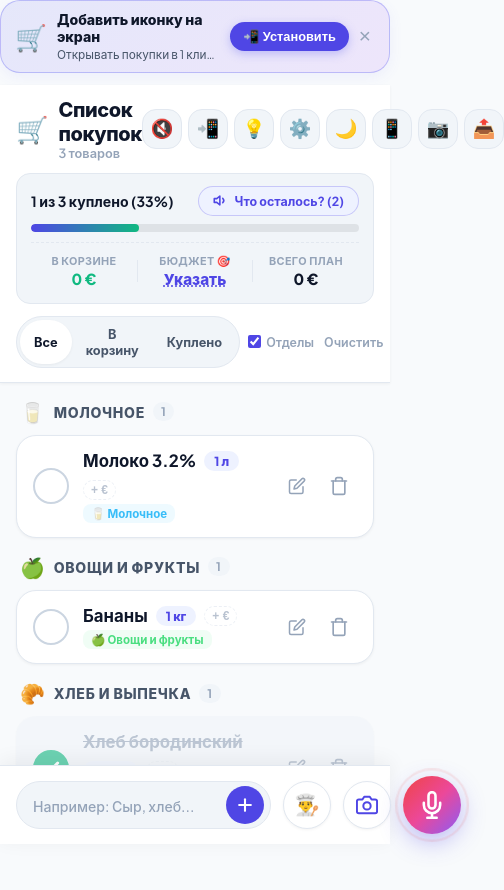
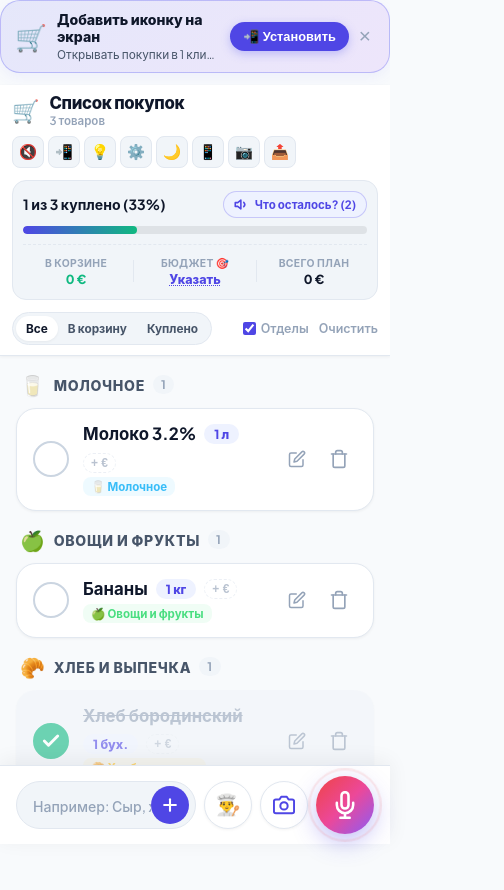
Before and after one commit to igorsurkin64-create/Reminder, a website: page index.html in a window 390 px wide. Shown: the whole page, 504 px wide, since content can reach past the window. Drawn offline with Linux system fonts and the light colour scheme; no server answers.

Commit message:
fix: header icons, modals, budget bar fit any mobile screen width

```diff
--- a/css/style.css
+++ b/css/style.css
@@ -65,7 +65,15 @@
   -webkit-tap-highlight-color: transparent;
 }
 
+html {
+  width: 100%;
+  max-width: 100%;
+  overflow-x: hidden;
+}
+
 body {
+  width: 100%;
+  max-width: 100%;
   font-family: 'Plus Jakarta Sans', -apple-system, BlinkMacSystemFont, "Segoe UI", Roboto, sans-serif;
   background-color: var(--bg-app);
   color: var(--text-primary);
@@ -79,6 +87,7 @@ body {
 
 .app-container {
   width: 100%;
+  min-width: 0;
   max-width: 480px;
   min-height: 100vh;
   display: flex;
@@ -100,8 +109,10 @@ body {
 
 .header-main-row {
   display: flex;
+  flex-wrap: wrap;
   align-items: center;
   justify-content: space-between;
+  gap: 8px;
   margin-bottom: 12px;
 }
 
@@ -130,23 +141,28 @@ body {
   color: var(--text-muted);
 }
 
+/* Icon buttons row: compact, wraps if needed */
 .header-actions {
   display: flex;
+  flex-wrap: wrap;
   align-items: center;
-  gap: 6px;
+  gap: 4px;
+  width: 100%;
 }
 
 .icon-btn {
   background: var(--bg-subtle);
   border: 1px solid var(--border-card);
   color: var(--text-secondary);
-  width: 40px;
-  height: 40px;
-  border-radius: var(--radius-md);
+  flex: 0 0 auto;
+  width: 34px;
+  height: 34px;
+  padding: 0;
+  border-radius: var(--radius-sm);
   display: flex;
   align-items: center;
   justify-content: center;
-  font-size: 1.15rem;
+  font-size: 1rem;
   cursor: pointer;
   transition: all 0.2s ease;
 }
@@ -228,6 +244,7 @@ body {
 /* ==================== BUDGET BAR ==================== */
 .budget-bar {
   display: flex;
+  flex-wrap: wrap;
   align-items: center;
   justify-content: space-between;
   margin-top: 10px;
@@ -239,7 +256,8 @@ body {
   display: flex;
   flex-direction: column;
   align-items: center;
-  flex: 1;
+  flex: 1 1 0;
+  min-width: 0;
   text-align: center;
 }
 
@@ -314,9 +332,11 @@ body {
 /* ==================== FILTERS BAR ==================== */
 .filter-bar {
   display: flex;
+  flex-wrap: wrap;
   align-items: center;
   justify-content: space-between;
   gap: 8px;
+  min-width: 0;
 }
 
 .filter-pills {
@@ -334,9 +354,10 @@ body {
   font-family: inherit;
   font-size: 0.8rem;
   font-weight: 700;
-  padding: 6px 14px;
+  padding: 6px 12px;
   border-radius: var(--radius-full);
   cursor: pointer;
+  white-space: nowrap;
   transition: all 0.2s ease;
 }
 
@@ -657,14 +678,16 @@ body {
 
 .bottom-dock-content {
   width: 100%;
+  min-width: 0;
   max-width: 480px;
   display: flex;
   align-items: center;
-  gap: 12px;
+  gap: 8px;
 }
 
 .quick-input-container {
-  flex: 1;
+  flex: 1 1 0;
+  min-width: 0;
   display: flex;
   align-items: center;
   background: var(--bg-subtle);
@@ -680,6 +703,7 @@ body {
 
 .mobile-input {
   flex: 1;
+  width: 100%;
   background: transparent;
   border: none;
   outline: none;
@@ -698,6 +722,7 @@ body {
 .btn-add-submit {
   width: 38px;
   height: 38px;
+  flex-shrink: 0;
   border-radius: 50%;
   background: var(--primary);
   color: white;
@@ -758,8 +783,9 @@ body {
   position: fixed;
   top: 0;
   left: 0;
-  right: 0;
-  bottom: 0;
+  width: 100%;
+  height: 100%;
+  box-sizing: border-box;
   background: rgba(15, 23, 42, 0.85);
   backdrop-filter: blur(16px);
   -webkit-backdrop-filter: blur(16px);
@@ -885,8 +911,8 @@ body {
   position: fixed;
   top: 0;
   left: 0;
-  right: 0;
-  bottom: 0;
+  width: 100%;
+  height: 100%;
   background: rgba(15, 23, 42, 0.75);
   backdrop-filter: blur(8px);
   display: flex;
@@ -897,7 +923,9 @@ body {
   pointer-events: none;
   transition: opacity 0.2s ease, padding-bottom 0.12s ease;
   padding: 20px 16px calc(20px + var(--keyboard-inset, 0px));
+  overflow-x: hidden;
   overflow-y: auto;
+  box-sizing: border-box;
 }
 
 .qr-modal.active {
@@ -907,7 +935,9 @@ body {
 
 .qr-card {
   width: 100%;
+  min-width: 0;
   max-width: 380px;
+  box-sizing: border-box;
   background: var(--bg-card);
   border-radius: var(--radius-lg);
   padding: 24px;
@@ -1277,3 +1307,35 @@ body.keyboard-visible .app-container {
 body.keyboard-visible .bottom-dock {
   box-shadow: 0 -8px 24px rgba(0, 0, 0, 0.15);
 }
+
+
+
+
+/* Prevent any element from causing horizontal scroll */
+.pwa-install-banner, .progress-card, .budget-bar, .filter-bar,
+.header-actions, .bottom-dock-content, .qr-card, .voice-card {
+  max-width: 100%;
+  box-sizing: border-box;
+}
+
+/* Small screen overrides: keep everything inside viewport */
+@media (max-width: 400px) {
+  .brand-icon { font-size: 22px; }
+  .brand-info h1 { font-size: 1.05rem; }
+  .brand-stats { font-size: 0.72rem; }
+  .icon-btn { width: 32px; height: 32px; font-size: 0.92rem; }
+  .budget-bar { gap: 2px; }
+  .budget-label { font-size: 0.65rem; }
+  .budget-value { font-size: 0.78rem; }
+  .budget-divider { margin: 0 2px; }
+  .progress-card { padding: 10px 10px; }
+  .btn-check-status { padding: 5px 10px; font-size: 0.72rem; }
+  .filter-pill { padding: 5px 10px; font-size: 0.74rem; }
+  .app-header { padding: calc(var(--safe-top) + 8px) 12px 10px; }
+}
+@media (max-width: 340px) {
+  .budget-stat-item:last-child,
+  .budget-divider:last-of-type { display: none; }
+  .header-actions { gap: 2px; }
+  .icon-btn { width: 30px; height: 30px; font-size: 0.88rem; border-radius: 6px; }
+}
--- a/sw.js
+++ b/sw.js
@@ -1,4 +1,4 @@
-const CACHE_NAME = 'voice-shopping-list-v24';
+const CACHE_NAME = 'voice-shopping-list-v26';
 const ASSETS = [
   './',
   './index.html',
```
